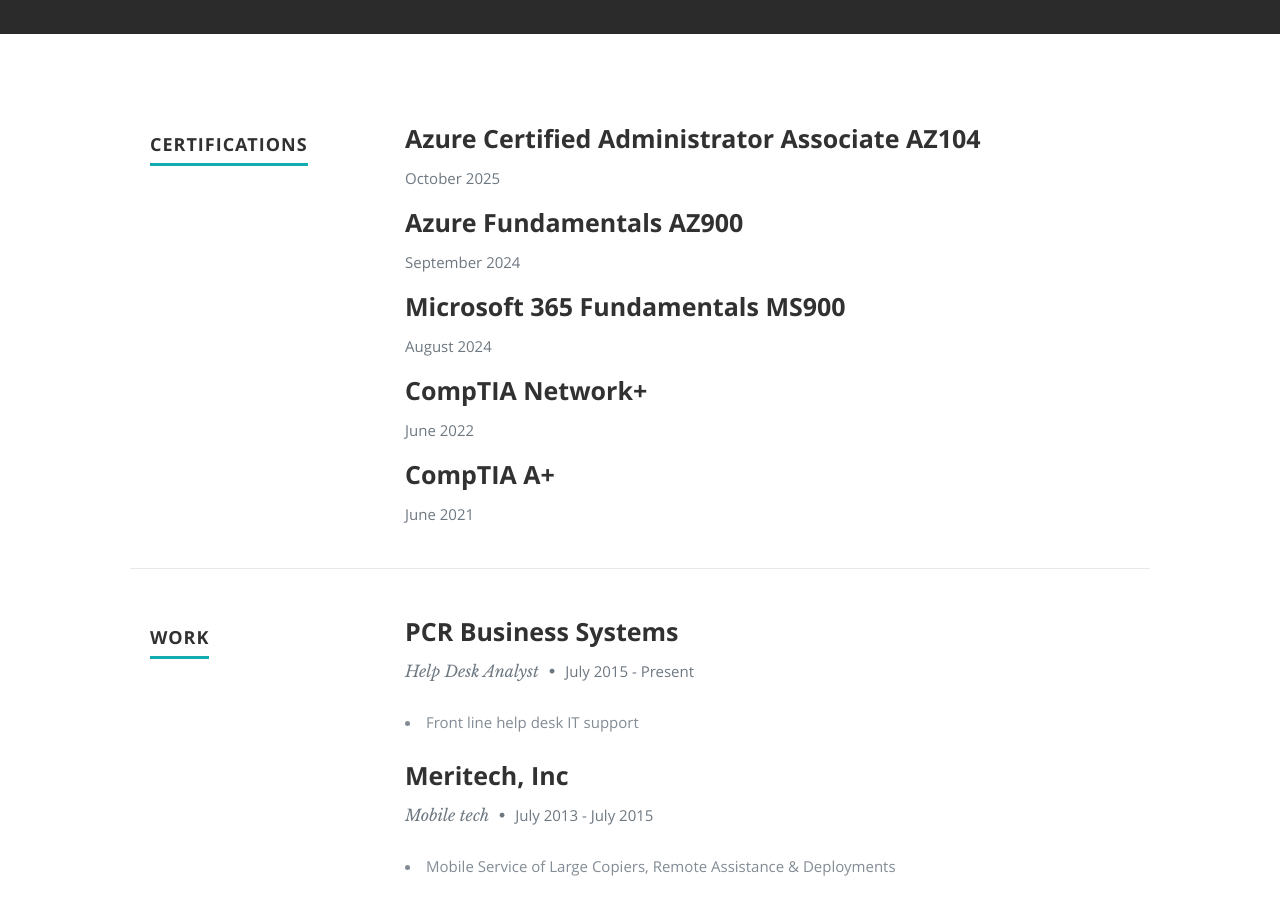
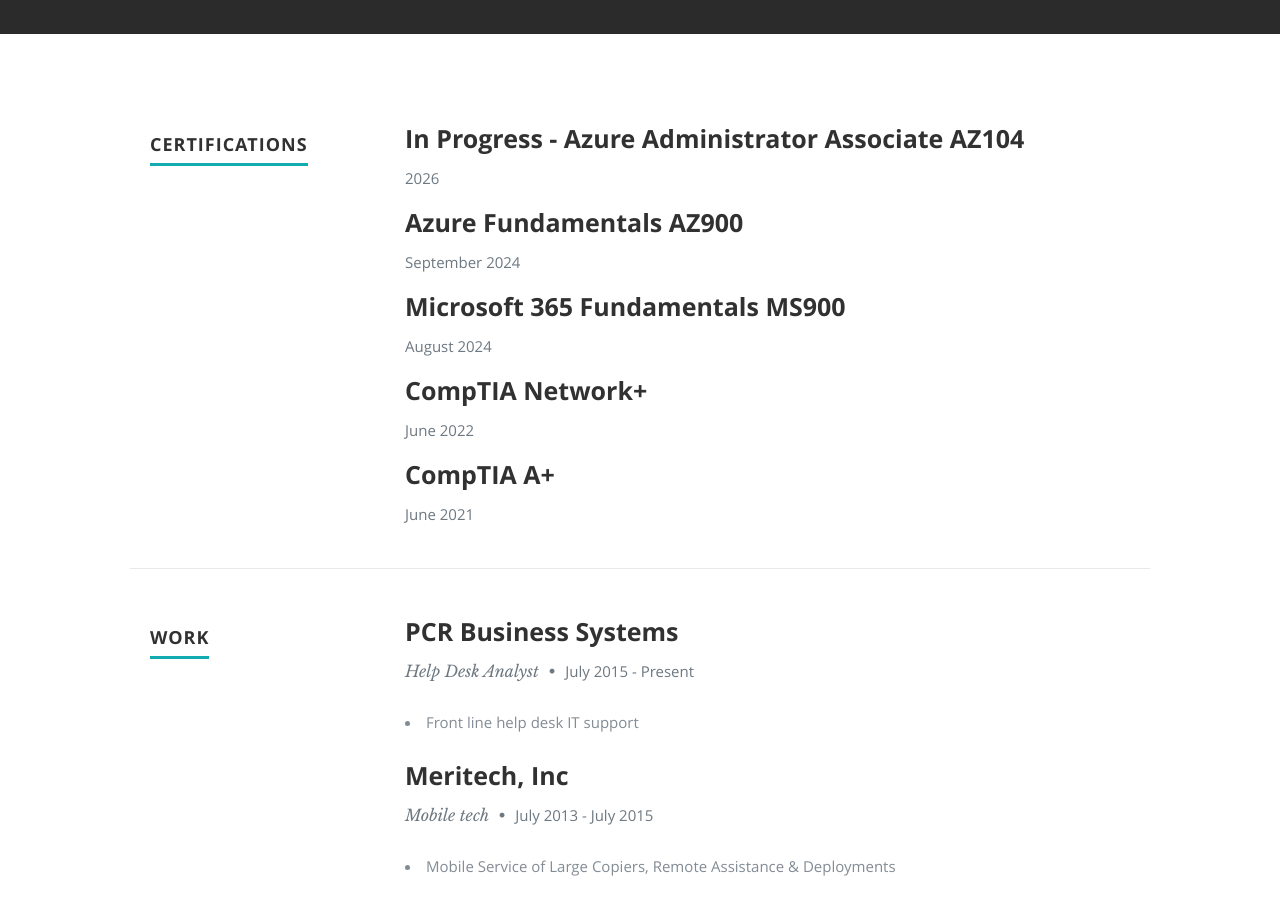
Before and after one commit to kamcqui/azure-resume, a plain HTML site: page frontend/index.html in a window 1280 px wide. Shown: the part 1120-2044 px from the top of the page. Drawn offline with nearby package versions, Linux system fonts and the light colour scheme; no server answers.

Commit message:
Modified frontend/index.html

```diff
--- a/frontend/index.html
+++ b/frontend/index.html
@@ -123,8 +123,8 @@
 
                <div class="twelve columns">
 
-                  <h3>Azure Certified Administrator Associate AZ104</h3>
-                  <p class="info"><em class="date">October 2025</em></p>
+                  <h3>In Progress - Azure Administrator Associate AZ104</h3>
+                  <p class="info"><em class="date">2026</em></p>
 
                </div>
 
```
